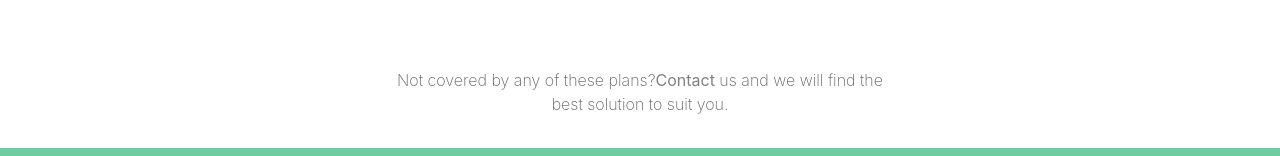
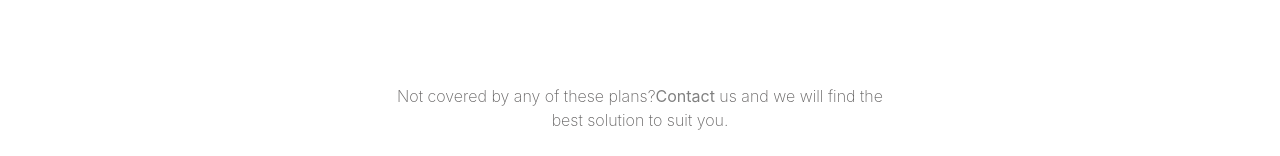
Before and after one commit to subham-misra/ArchanaCare, a plain HTML site: page insurance.html in a window 1280 px wide. Shown: the part 456-612 px from the top of the page. Drawn offline with nearby package versions, Linux system fonts and the light colour scheme; grey boxes are pictures that could not be loaded.

Commit message:
Update insurance.css

```diff
--- a/style/insurance.css
+++ b/style/insurance.css
@@ -67,7 +67,7 @@ color: #0DB26B;
     font-size: 30px;
 
 }.part-1 .box .para{
-    margin-top: 24px;
+    margin-top: 40px;
     font-weight: 200;
     color: rgb(99, 97, 97);
 
```
